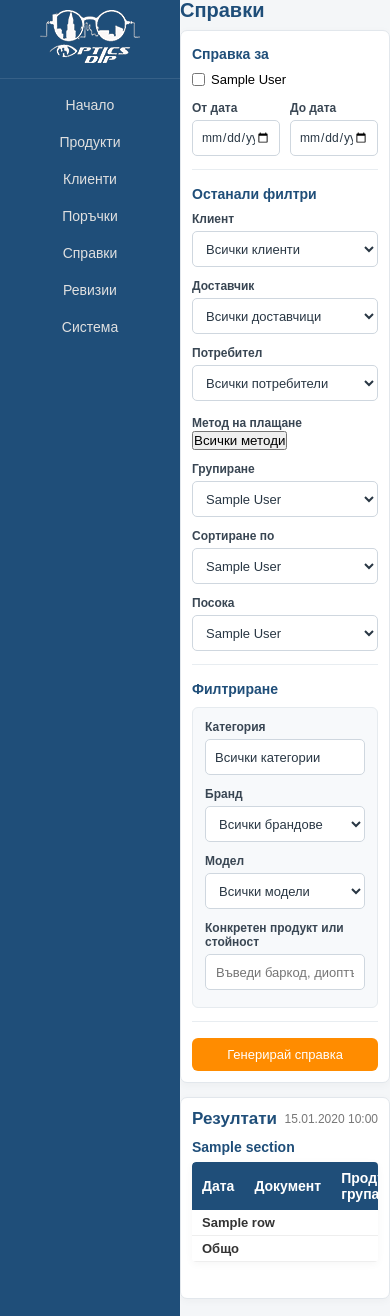
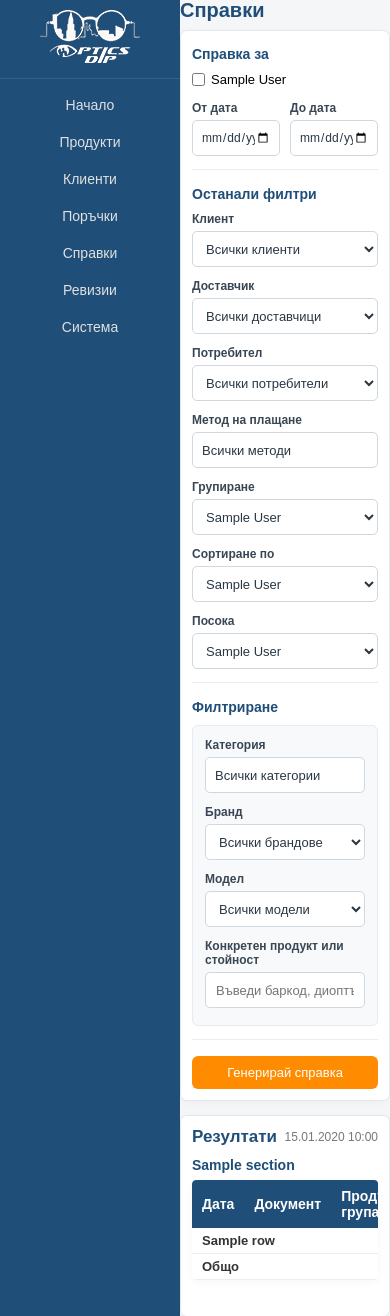
Before and after one commit to kirilkitanov/optics_app, a Spring app: page /reports/index in a window 390 px wide. Shown: the part 84-1400 px from the top of the page. Run offline with Thymeleaf, Linux system fonts and the light colour scheme; the template is opened without the code that fills it: most values are stand-ins (such as "Sample title", 1, 10 or a date in 2020); data that the repository does not hold is empty; some of the project's set-up classes (security, data sources, template engines, error pages and the like) are left out, and stand-ins take their place.

Commit message:
Style compact report payment picker and active suggestions

```diff
--- a/src/main/resources/static/css/style.css
+++ b/src/main/resources/static/css/style.css
@@ -2061,3 +2061,89 @@ body:has(.customer-row) .content-header .order-search-form {
         grid-column: auto;
     }
 }
+
+/* Report filter layout and multi-select controls */
+.report-secondary-filters {
+    grid-template-columns: repeat(4, minmax(150px, 1fr));
+    margin-bottom: 0;
+}
+
+.report-payment-field {
+    position: relative;
+    display: flex;
+    flex-direction: column;
+    gap: 5px;
+    min-width: 0;
+}
+
+.report-payment-picker {
+    position: relative;
+}
+
+.report-payment-trigger {
+    width: 100%;
+    height: 36px;
+    box-sizing: border-box;
+    padding: 6px 28px 6px 9px;
+    overflow: hidden;
+    border: 1px solid #cfd7df;
+    border-radius: 5px;
+    background: #fff;
+    color: #293744;
+    text-align: left;
+    text-overflow: ellipsis;
+    white-space: nowrap;
+    font-size: 13px;
+    cursor: pointer;
+}
+
+.report-payment-options {
+    position: absolute;
+    top: calc(100% + 3px);
+    left: 0;
+    right: 0;
+    z-index: 36;
+    padding: 7px 9px;
+    background: #fff;
+    border: 1px solid #cbd3dc;
+    border-radius: 5px;
+    box-shadow: 0 6px 16px rgba(0, 0, 0, 0.14);
+}
+
+.report-payment-options[hidden] {
+    display: none;
+}
+
+.report-payment-options label {
+    display: flex;
+    flex-direction: row;
+    align-items: center;
+    gap: 7px;
+    padding: 5px 1px;
+    color: #344452;
+    font-size: 12px;
+    font-weight: 400;
+    cursor: pointer;
+}
+
+.report-payment-options input {
+    accent-color: #1f4e79;
+}
+
+.report-product-suggestion.is-active {
+    background: #e2edf7;
+    outline: 1px solid #9bb8d2;
+    outline-offset: -1px;
+}
+
+@media (max-width: 760px) {
+    .report-secondary-filters {
+        grid-template-columns: repeat(2, minmax(0, 1fr));
+    }
+}
+
+@media (max-width: 520px) {
+    .report-secondary-filters {
+        grid-template-columns: minmax(0, 1fr);
+    }
+}
```
